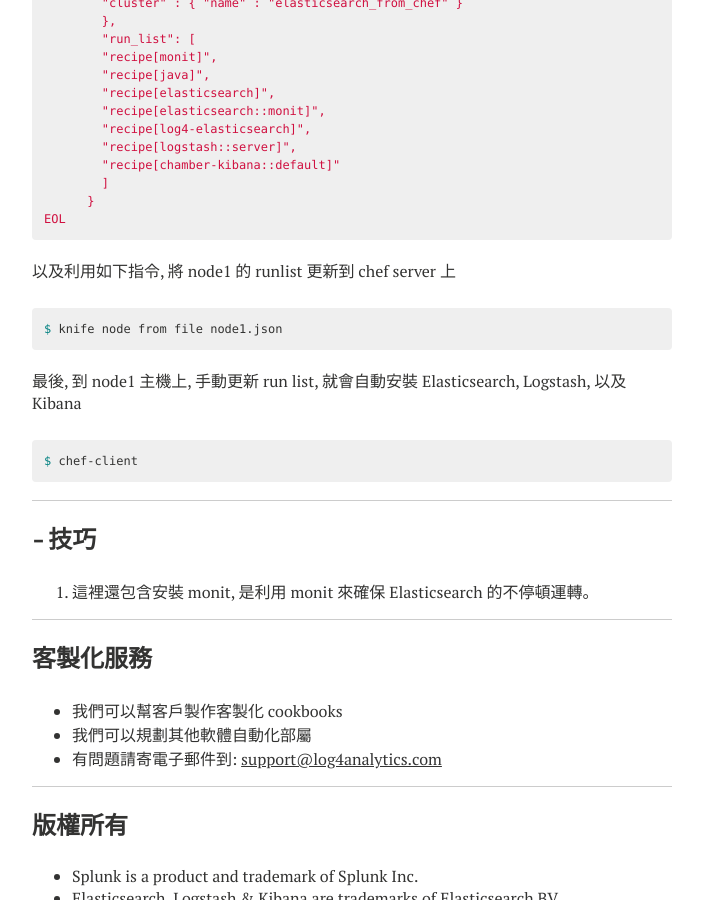
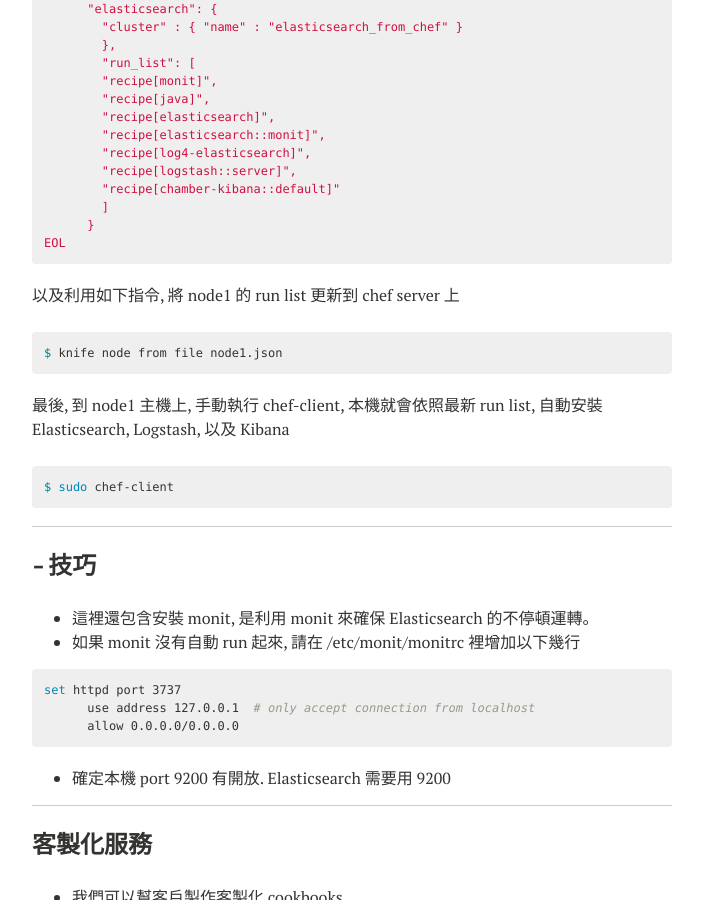
Before and after one commit to mingderwang/mingderwang.github.io.source, a Jekyll site: the page built from products/index.md, in a window 1280 px wide and 900 px high, scrolled down 1955 px. Shown: the whole window, without its empty margins (288-991 px from the left). Built offline with Jekyll 4.4.1, drawn with Linux system fonts in a browser that asks for light colours; nearby versions of some CDN libraries; some of the changed text lies outside the part shown.

Commit message:
update file name

```diff
--- a/_config.yml
+++ b/_config.yml
@@ -2,8 +2,8 @@
 
 title:            Log4資料分析公司
 locale:           en_US
-#url:              //localhost:4000
-url:              //www.log4analytics.com
+url:              //localhost:4000
+#url:              //www.log4analytics.com
 
 
 # Jekyll configuration
@@ -28,7 +28,7 @@ kramdown:
 # Site owner
 owner:
   name: Log4資料分析
-  avatar: bio-photo.jpg
+  avatar: logo.jpg
   bio: "提供系統自動部署,資料收集,以及監控與分析工具"
   email: sales@log4analytics.com
   disqus-shortname:
--- a/_data/authors.yml
+++ b/_data/authors.yml
@@ -4,8 +4,8 @@ ming:
   name: Ming-der Wang
   web: http://www.log4analytics.com
   email: sales@log4analytics.com
-  bio: "just do it."
-  avatar: bio-photo.jpg
+  bio: "The joy of logging everything."
+  avatar: logo.jpg
   twitter: mingderwang
   google:
     plus:
--- a/products/index.md
+++ b/products/index.md
@@ -61,6 +61,8 @@ $ chef generate repo chef-repo
 
 {% highlight Bash%}
 $ knife bootstrap node1
+// 如果你不想用 root 帳號進入, 可以用有 sudo 權限的 user 帳號, 執行以下指令
+$ knife bootstrap node1 --ssh-user username --ssh-password "password" --sudo --use-sudo-password "password"
 {% endhighlight %}
 
 第三, 我們找一台本工作站可以 ssh 的到的電腦, 這裡假設它叫 "node1", 來自動配置 Elasticsearch.
@@ -96,23 +98,33 @@ cat > node1.json <<EOL
 EOL
 {% endhighlight %}
 
-以及利用如下指令, 將 node1 的 runlist 更新到 chef server 上
+以及利用如下指令, 將 node1 的 run list 更新到 chef server 上
 
 {% highlight Bash%}
 $ knife node from file node1.json
 {% endhighlight %}
 
-最後, 到 node1 主機上, 手動更新 run list, 就會自動安裝 Elasticsearch, Logstash, 以及 Kibana
+最後, 到 node1 主機上, 手動執行 chef-client, 本機就會依照最新 run list, 自動安裝 Elasticsearch, Logstash, 以及 Kibana
 
 {% highlight Bash%}
-$ chef-client
+$ sudo chef-client
 {% endhighlight %}
 
 ---
 
 ### -- 技巧
 
-1. 這裡還包含安裝 monit, 是利用 monit 來確保 Elasticsearch 的不停頓運轉。
+* 這裡還包含安裝 monit, 是利用 monit 來確保 Elasticsearch 的不停頓運轉。
+* 如果 monit 沒有自動 run 起來, 請在 /etc/monit/monitrc 裡增加以下幾行
+
+{% highlight Bash%}
+set httpd port 3737
+      use address 127.0.0.1  # only accept connection from localhost
+      allow 0.0.0.0/0.0.0.0
+{% endhighlight %}
+
+
+* 確定本機 port 9200 有開放. Elasticsearch 需要用 9200
 
 ---
 
```
Also changed, not shown: other parts of products/index.md (+1 -1 lines), about/index.md (+1 -1 lines), index.md (+1 -1 lines), pricing/index.md (+4 -4 lines), images/image-1.jpg (added), images/image-2.jpg (added), images/image-3.jpg (added), images/image-4.jpg (added), images/logo.jpg (renamed from images/bio-photo.jpg), images/sample-image-1.jpg (deleted), images/sample-image-2.jpg (deleted), images/sample-image-3.jpg (deleted), images/sample-image-4.jpg (deleted).
